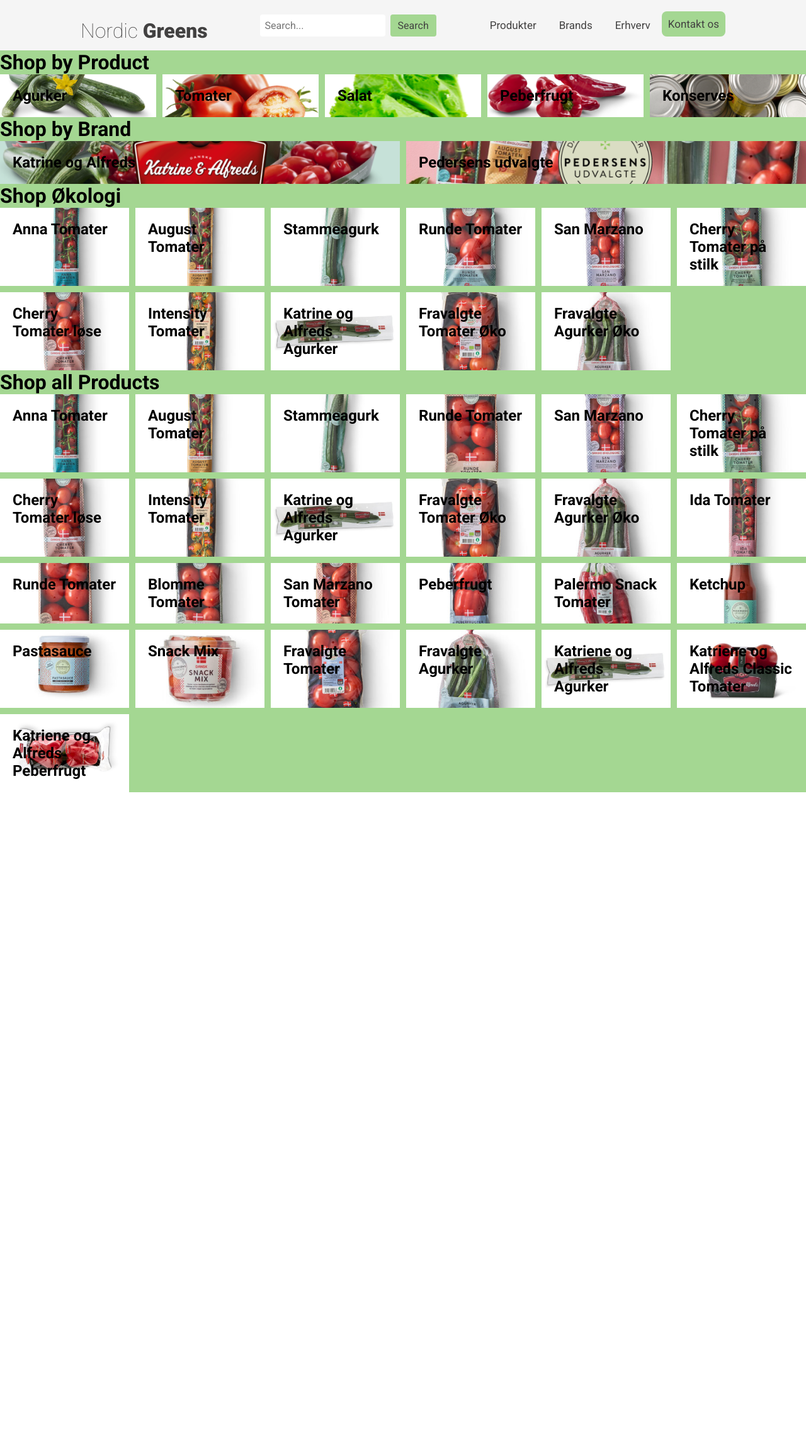
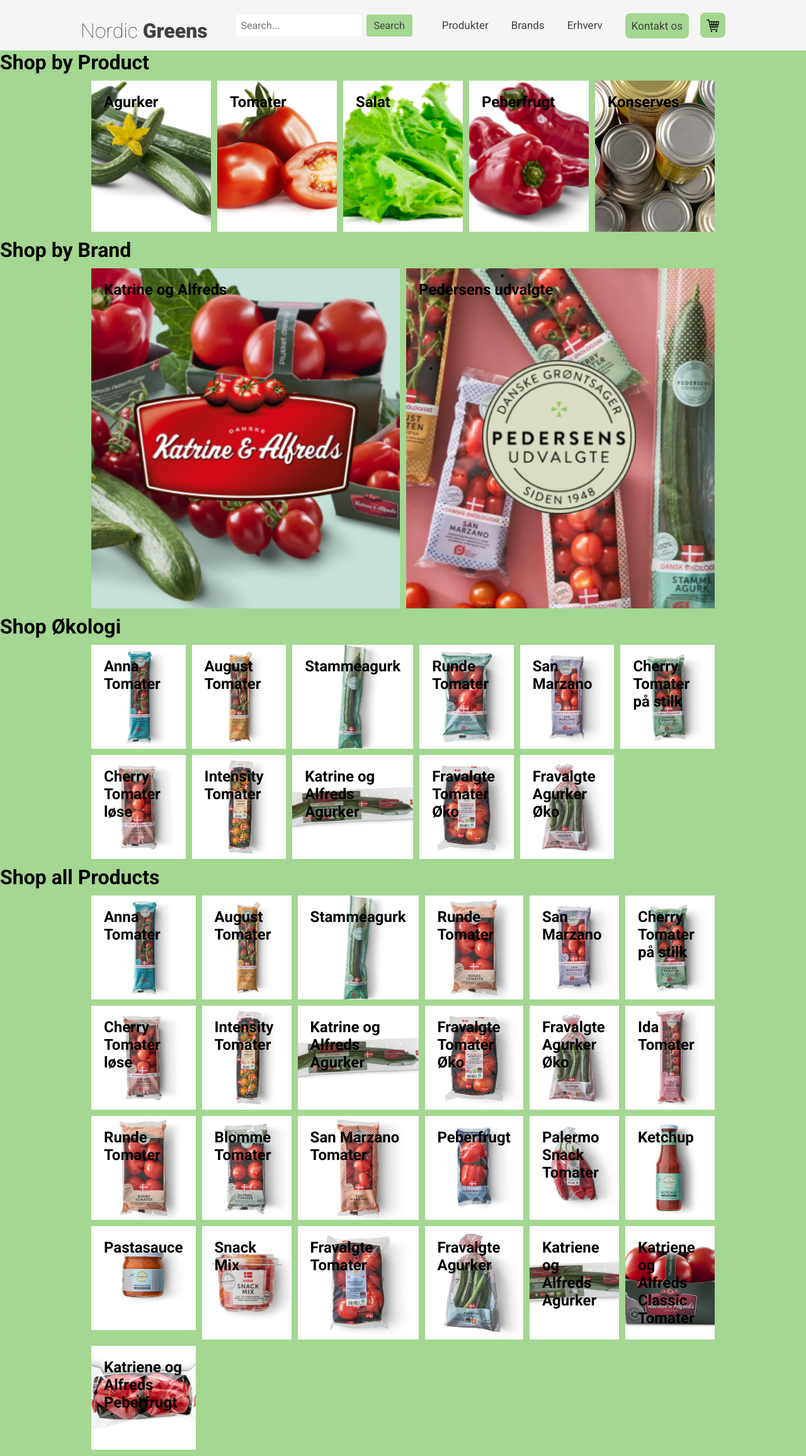
Before and after one commit to Hans4937/exams-project, a PHP site: page /product.php in a window 1280 px wide. Shown: the whole page at 63% size. Before the commit the page ends 1258 px from the top, so only its background shows below. Run offline with PHP 8.4, Linux system fonts and the light colour scheme.

Commit message:
tilføjet shopping cart and more styling

```diff
--- a/product.php
+++ b/product.php
@@ -29,10 +29,14 @@
       <a href="produkter.php"><li>Produkter</li></a>
       <a href="brands.php"><li>Brands</li></a>
       <a href="login.php"><li>Erhverv</li></a>
-      <button class="KontaktOsb2b" href="kontaktOs.php"><li>Kontakt os</li></button>
+      <a href="kontaktOs.php"><li><button class="KontaktOsb2b">Kontakt  os</button></li></a>
+      <button class="CartButton">
+      <img src="./img/Shoppingcart.png" alt="Shopping Cart">
+      </button>
     </ul>
   </div>
 </div>
+
 
 <h1 id="ShopByProduct">Shop by Product</h1>
 <div class="GridContainerProduct">
--- a/styles.css
+++ b/styles.css
@@ -250,6 +250,15 @@ margin: 20px auto;
 padding: 10px;
 width: 95%;
 }
+/* product page*/
+.ProductPage {
+  background-color: #a4d792;
+  margin: 0;
+  padding: 0;
+  list-style: none;
+  text-decoration: none;
+  font-family: 'Roboto';
+}
 
 /* SearchBar */
 .SearchBar {
@@ -276,13 +285,8 @@ width: 95%;
   margin-left: 8px;
 }
 
-/* product page*/
-.ProductPage {
-  background-color: #a4d792;
-}
-
-/* header for b2b*/
-.Headerb2b{
+/* header for b2b */
+.Headerb2b {
   position: sticky;
   top: 0;
   width: 100%;
@@ -292,7 +296,7 @@ width: 95%;
   z-index: 100;
 }
 
-  .InnerHeaderb2b{
+.InnerHeaderb2b {
   position: relative;
   width: 80%;
   height: 100%;
@@ -303,14 +307,14 @@ width: 95%;
   background-color: #f5f5f5;
 }
 
-  .LogoContainerb2b{
+.LogoContainerb2b {
   display: flex;
   align-items: center;
   height: 100%;
 }
 
 /* Logo style */
-  .LogoContainerb2b h1{
+.LogoContainerb2b h1 {
   padding-top: 18px;
   color: #424141;
   height: 100%;
@@ -321,27 +325,26 @@ width: 95%;
 }
 
 /* Logo style */
-  .LogoContainerb2b span{
+.LogoContainerb2b span {
   font-weight: 800;
 }
 
-  .Navigationb2b{
+.Navigationb2b {
   float: right;
   height: 100%;
 }
 
-  .Navigationb2b a{
+.Navigationb2b a {
   height: 100%;
   display: table;
   float: left;
   padding: 0px 18px;
-
 }
 
-  /*Kontakt os button*/
-  .KontaktOsb2b{
+/* Kontakt os button */
+.KontaktOsb2b {
   padding: 10px;
-  margin-top: 18px;
+  margin-top: 1px;
   background-color: #a4d792;
   border-radius: 8px;
   height: 40px;
@@ -351,12 +354,39 @@ width: 95%;
   cursor: pointer;
   font-size: 17px;
 }
-  .KontaktOsb2b:hover{
+
+ /* Shoppingcart */
+.CartButton {
+  padding: 10px;
+  margin-top: 20px;
+  background-color: #a4d792;
+  border-radius: 8px;
+  height: 40px;
+  border-style: none;
+  font-family: "roboto";
+  color: #424141;
+  cursor: pointer;
+  font-size: 16px;
+  display: flex;
+  justify-content: center;
+  align-items: center;
+}
+
+.CartButton:hover {
+  background-color: #8ac77f; /* Adjust the background color as desired */
+}
+
+.CartButton img {
+  width: 20px; /* Adjust the width as desired */
+  height: 20px; /* Adjust the height as desired */
+  margin-bottom: 8px;
+}
+
+.KontaktOsb2b:hover {
   scale: 110%;
 }
 
-
-  .Navigationb2b a li{
+.Navigationb2b a li {
   display: table-cell;
   vertical-align: middle;
   height: 100%;
@@ -365,8 +395,8 @@ width: 95%;
 }
 
 /* Change color when hover */
-  .Navigationb2b a li:hover{
-  color:  #a4d792;
+.Navigationb2b a li:hover {
+  color: #a4d792;
   scale: 110%;
 }
 
@@ -374,6 +404,7 @@ width: 95%;
 .ShopByProduct {
   text-align: center;
   margin-bottom: 20px;
+  margin-left: 20px;
 
 }
 
@@ -381,10 +412,15 @@ width: 95%;
   display: grid;
   grid-template-columns: 1fr 1fr 1fr 1fr 1fr; /* Three columns of equal width */
   grid-gap: 10px; /* Spacing between grid items */
+  margin-left: 145px;
+  margin-right: 145px;
+  margin-top: 10px;
+  margin-bottom: 10px;
 }
 
 .GridContainerProduct .GridItem:nth-child(1) {
   background-image: url(img/product/agurker.png);
+  height: 200px;
 }
 
 .GridContainerProduct .GridItem:nth-child(2) {
@@ -414,6 +450,10 @@ width: 95%;
   display: grid;
   grid-template-columns: 1fr 1fr; /* two columns of equal width */
   grid-gap: 10px; /* Spacing between grid items */
+  margin-left: 145px;
+  margin-right: 145px;
+  margin-top: 10px;
+  margin-bottom: 10px;
 
 }
 
@@ -436,10 +476,12 @@ width: 95%;
 
 .GridContainerBrand .GridItem:nth-child(1) {
   background-image: url(img/brands/katrineogalfreds.png);
+  height: 500px;
 }
 
 .GridContainerBrand .GridItem:nth-child(2) {
   background-image: url(img/brands/pedersensudvalgte.png);
+  height: 500px;
 }
 
 .ShopByEco {
@@ -452,11 +494,16 @@ width: 95%;
   display: grid;
   grid-template-columns: 1fr 1fr 1fr 1fr 1fr 1fr; /* six columns of equal width */
   grid-gap: 10px; /* Spacing between grid items */
+  margin-left: 145px;
+  margin-right: 145px;
+  margin-top: 10px;
+  margin-bottom: 10px;
 
 }
 
 .GridContainerEco .GridItem:nth-child(1) {
   background-image: url(img/product/annatomatereco.jpeg);
+  height: 125px;
 }
 
 .GridContainerEco .GridItem:nth-child(2) {
@@ -481,6 +528,7 @@ width: 95%;
 
 .GridContainerEco .GridItem:nth-child(7) {
   background-image: url(img/product/cherrytomaterloseeco.jpeg);
+  height: 125px;
 }
 
 .GridContainerEco .GridItem:nth-child(8) {
@@ -503,18 +551,22 @@ width: 95%;
 .ShopAllProducts {
   text-align: center;
   margin-bottom: 20px;
-
 }
 
 .GridContainerAllProduct {
   display: grid;
   grid-template-columns: 1fr 1fr 1fr 1fr 1fr 1fr;; /* Three columns of equal width */
   grid-gap: 10px; /* Spacing between grid items */
+  margin-left: 145px;
+  margin-right: 145px;
+  margin-top: 10px;
+  margin-bottom: 10px;
 
 }
 
 .GridContainerAllProduct .GridItem:nth-child(1) {
   background-image: url(img/product/annatomatereco.jpeg);
+height: 125px;
 }
 
 
@@ -544,7 +596,9 @@ width: 95%;
 
 .GridContainerAllProduct .GridItem:nth-child(7) {
   background-image: url(img/product/cherrytomaterloseeco.jpeg);
+  height: 125px;
 }
+
 
 
 .GridContainerAllProduct .GridItem:nth-child(8) {
@@ -574,6 +628,7 @@ width: 95%;
 
 .GridContainerAllProduct .GridItem:nth-child(13) {
   background-image: url(img/product/rundetomater.jpeg);
+  height: 125px;
 }
 
 
@@ -604,6 +659,7 @@ width: 95%;
 
 .GridContainerAllProduct .GridItem:nth-child(19) {
   background-image: url(img/product/pastasauce.jpeg);
+  height: 125px;
 }
 
 
@@ -633,4 +689,5 @@ width: 95%;
 
 .GridContainerAllProduct .GridItem:nth-child(25) {
   background-image: url(img/product/katrineogalfredspeberfrugter.jpeg);
+  height: 125px;
 }
```
Also changed, not shown: img/Shoppingcart.png (added), 1 other file. Lines whose indentation alone changed are shown as unchanged.
